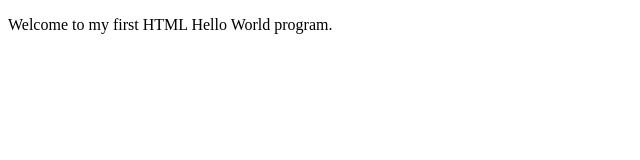
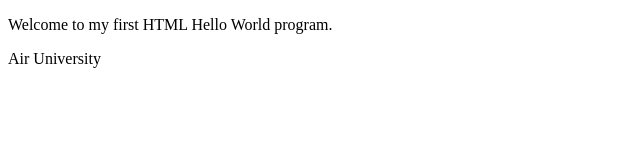
Before and after one commit to mohsin2004/DevOps-Lab-1, a plain HTML site: page index.html in a window 1280 px wide. Shown: the full height of the page, 0-640 px from the left. Drawn offline with Linux system fonts and the light colour scheme.

Commit message:
updated text

```diff
--- a/index.html
+++ b/index.html
@@ -5,5 +5,6 @@
     </head>
     <body>
         <p>Welcome to my first HTML Hello World program.</p>
+	<p>Air University</p>
     </body>
 </html>
```
